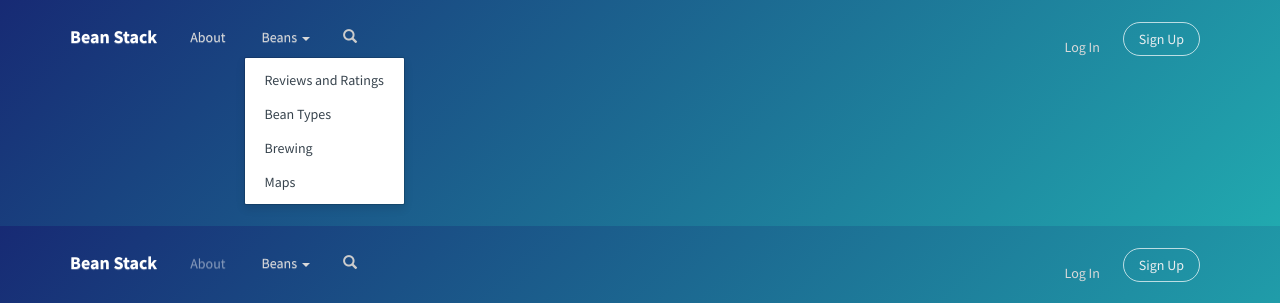
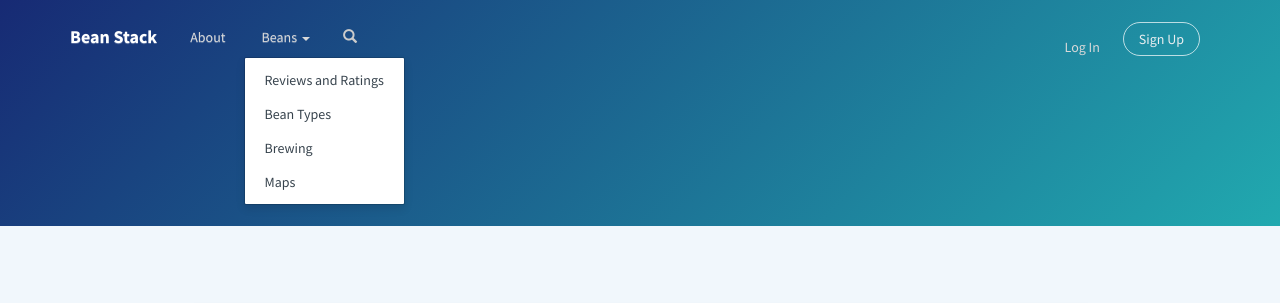
Before and after one commit to SarthakKapoor93/beanstack, a Django app: page /bean_app/signup in a window 1280 px wide. Shown: the top 303 px of the page. Run offline with Django 3.2, Linux system fonts and the light colour scheme; some libraries are stand-ins or nearby versions; some web fonts are replaced.

Commit message:
temporal changes

```diff
--- a/bean_app/forms.py
+++ b/bean_app/forms.py
@@ -1,7 +1,6 @@
 from django import forms
 from django.contrib.auth.models import User
-
-from bean_app.models import Tag, CoffeeBean, Customer, Review
+from bean_app.models import Tag, CoffeeBean, Customer, Review, Vendor
 
 
 class Tag(forms.ModelForm):
@@ -13,7 +12,7 @@ class Tag(forms.ModelForm):
 
     class Meta:
         model = Tag
-        fields = ('name',)
+        fields = ('name', )
 
 
 class CoffeeBean(forms.ModelForm):
@@ -37,47 +36,63 @@ class CoffeeBean(forms.ModelForm):
             return cleaned_data
 
 
-class Customer(forms.ModelForm):
-    class Meta:
-        model = Customer
-        fields = ('',)
+# class Customer(forms.ModelForm):
+#     class Meta:
+#         model = Customer
+#         fields = ('',)
 
+#
+# class Review(forms.ModelForm):
+#     class Meta:
+#         model = Review
+#         fields = ('',)
 
-class Review(forms.ModelForm):
-    class Meta:
-        model = Review
-        fields = ('',)
+#
+# class Vendor(forms.ModelForm):
+#     class Meta:
+#         model = Review
+#         fields = ('',)
 
-
-class Vendor(forms.ModelForm):
-    class Meta:
-        model = Review
-        fields = ('',)
-
-
-class VendorSignupForm(forms.ModelForm):
-    password = forms.CharField(widget=forms.PasswordInput())
-
-    class Meta:
-        model = User
-        fields = ('Full Name', 'Full Address', 'Contact', 'Shop or Cafe URL', 'email', 'password', 'Password(repeat)')
+#
+# class VendorSignupForm(forms.ModelForm):
+#     password = forms.CharField(widget=forms.PasswordInput())
+#
+#     class Meta:
+#         model = Vendor
+#         fields = ('Full Name', 'Full Address', 'Contact', 'Shop or Cafe URL', 'email', 'password', 'Password(repeat)')
 
 
 class SignupForm(forms.ModelForm):
+    email = forms.CharField(widget=forms.EmailInput())
     password = forms.CharField(widget=forms.PasswordInput())
+    password_repeat = forms.CharField(widget=forms.PasswordInput())
 
     class Meta:
         model = User
         fields = ('email', 'password', 'password_repeat')
 
 
-class MyAccountForm(forms.ModelForm):
+# class MyAccountForm(forms.ModelForm):
+#     class Meta:
+#         model = MyAccountForm
+#         fields = ('FullName', 'Address', 'Contact', 'Favourite', 'email', 'password', 'Password(repeat)')
+
+#
+# class UserAccountPicture(forms.ModelForm):
+#     class Meta:
+#         model = UserAccountPicture
+#         fields = ('website', 'picture')
+#
+#
+# class UserAccountPicture(forms.ModelForm):
+#     class Meta:
+#         model = UserAccountPicture
+#         fields = ('website', 'picture')
+#
+
+class UserForm(forms.ModelForm):
+    password = forms.CharField(widget=forms.PasswordInput())
+
     class Meta:
-        model = MyAccountForm
-        fields = ('FullName', 'Address', 'Contact', 'Favourite', 'email', 'password', 'Password(repeat)')
-
-
-class UserAccountPicture(forms.ModelForm):
-    class Meta:
-        model = UserAccountPicture
-        fields = ('website', 'picture')
+        model = User
+        fields = ('email', 'password')
--- a/bean_app/models.py
+++ b/bean_app/models.py
@@ -44,11 +44,11 @@ class CoffeeBean(models.Model):
 class Customer(models.Model):
     # We don't need a customer id number do? Just use to pk?
     fullname = models.CharField(max_length=128)
-    email = models.EmailField()
+    # email = models.EmailField(blank=True)
     # password = models.CharField()   This would store the password as a string, Django handles this for us
     # address = models.CharField()      Do we need their address?
     # telephone = models.CharField()   Do we need the telephone?
-    favourite_coffee = models.ForeignKey(CoffeeBean)
+    # favourite_coffee = models.ForeignKey(CoffeeBean)
 
     # Makes more sense to have the link here, rather than the char field?
 
--- a/bean_app/urls.py
+++ b/bean_app/urls.py
@@ -14,7 +14,7 @@ urlpatterns = [
     url(r'^vendorsignup', views.signup, name='vendorsignup'),
     url(r'^signupselection', views.signupselection, name='signupselection'),
     url(r'^maps', views.maps, name='maps'),
-    url(r'^oauth/', include('social_django.urls', namespace='social')),
+
     url(r'^load_api', views.load_api, name='load_api'),
     url(r'^logout/$', views.user_logout, name='logout'),
     url(r'^restricted/', views.restricted, name='restricted'),
--- a/bean_app/views.py
+++ b/bean_app/views.py
@@ -1,19 +1,22 @@
+from datetime import datetime
+
+from django.contrib.auth import authenticate, login, logout
 from django.contrib.auth.decorators import login_required
-from django.contrib.auth import authenticate, login, logout
+from django.core.urlresolvers import reverse
+from django.http import HttpResponse, HttpResponseRedirect
 from django.shortcuts import render
-from datetime import datetime
-from django.http import HttpResponse, HttpResponseRedirect
-from django.core.urlresolvers import reverse
-from bean_app.models import CoffeeBean, Review, Vendor, VendorAccountForm, VendorSignupForm, AccountForm, MyAccountForm, SignupForm, \
-    social_djangomysite
+
 from bean_app.google_maps_api import Mapper
+from bean_app.models import CoffeeBean, Review, Vendor, VendorAccountForm, VendorSignupForm, AccountForm, MyAccountForm, \
+    SignupForm
 
+from bean_app.forms import UserForm, SignupForm, CoffeeBean, Review, Vendor
 mapper = Mapper()
 
 
 def home(request):
     # Return the top three beans
-    beans = CoffeeBean.objects.order_by('average_rating')[:3]
+    beans = CoffeeBean.object.order_by('average_rating')[:3]
     return render(request, 'bean_app/home.html', {'beans': beans})
 
 
@@ -91,32 +94,26 @@ def signup(request):
 
     if request.method == 'POST':
         signup_form = SignupForm(data=request.POST)
-        account_form = AccountForm(data=request.POST)
 
-        if signup_form.is_valid() and account_form.is_valid():
+        print(type(signup_form))
 
-            user = account_form.save()
-            user.set_password(user.password)
+        if signup_form.is_valid():
+
+            user = signup_form.save()
             user.save()
 
-            account = account_form.save(commit=False)
+            account = signup_form.save(commit=False)
             account.user = user
-
-            if 'picture' in request.FILES:
-                account.picture = request.FLIES['picture']
-            account.save()
 
             signup_complete = True
         else:
 
-            print(signup_form.errors, account_form.errors)
+            print("!!!!!!!!!!!!!", signup_form.errors)
     else:
         signup_form = SignupForm()
-        account_form = AccountForm()
 
     return render(request, 'bean_app/signup.html', {
         'SignupForm': signup_form,
-        'AccountForm': account_form,
         'signup_complete': signup_complete})
 
 
--- a/templates/bean_app/base.html
+++ b/templates/bean_app/base.html
@@ -164,6 +164,7 @@
 <ul>
 {% if user.is_authenticated %}
 <li><a href="{% url 'restricted' %}">Restricted Page</a></li>
+
 <li><a href="{% url 'logout' %}">Logout</a></li>
 {% else %}
 <li><a href="{% url 'login' %}">Sign In</a></li>
--- a/templates/bean_app/signup.html
+++ b/templates/bean_app/signup.html
@@ -7,36 +7,6 @@
 
 {% block body_block %}
 
-
-
-    <div class="header-blue">
-        <nav class="navbar navbar-default navigation-clean-search">
-            <div class="container">
-                <div class="navbar-header"><a class="navbar-brand navbar-link" href="{% url 'home' %}">Bean Stack</a>
-                    <button class="navbar-toggle collapsed" data-toggle="collapse" data-target="#navcol-1"><span class="sr-only">Toggle navigation</span><span class="icon-bar"></span><span class="icon-bar"></span><span class="icon-bar"></span></button>
-                </div>
-                <div class="collapse navbar-collapse" id="navcol-1">
-                    <ul class="nav navbar-nav">
-                        <li class="active" role="presentation"><a href="{% url 'about' %}">About </a></li>
-                        <li class="dropdown"><a class="dropdown-toggle" data-toggle="dropdown" aria-expanded="false" href="{% url 'browse' %}">Beans <span class="caret"></span></a>
-                            <ul class="dropdown-menu" role="menu">
-                                <li role="presentation"><a href="{% url 'browse' %}">Reviews and Ratings</a></li>
-                                <li role="presentation"><a href="{% url 'browse' %}">Bean Types </a></li>
-                                <li role="presentation"><a href="#">Brewing </a></li>
-                            </ul>
-                        </li>
-                    </ul>
-                    <form class="navbar-form navbar-left" target="_self">
-                        <div class="form-group">
-                            <label class="control-label" for="search-field"><i class="glyphicon glyphicon-search"></i></label>
-                            <input class="form-control search-field" type="search" name="search" id="search-field">
-                        </div>
-                    </form>
-                    <p class="navbar-text navbar-right"><a class="navbar-link login" href="{% url 'login' %}">Log In</a> <a class="btn btn-default action-button" role="button" href="{% url 'signupselection' %}">Sign Up</a></p>
-                </div>
-            </div>
-        </nav>
-    </div>
 
 {% if signup %}
 <strong>Thank you for signing up!</strong>
@@ -58,7 +28,7 @@
                     <input class="form-control" type="password" name="password" placeholder="Password">
                 </div>
                 <div class="form-group">
-                    <input class="form-control" type="Password(repeat)" name="Password(repeat)" placeholder="Password(repeat)">
+                    <input class="form-control" type="password" name="password_repeat" placeholder="Confirm Password">
                 </div>
                 <div class="form-group">
                     <div class="checkbox">
```
Also changed, not shown: beanstack/settings.py (+7 -0 lines), templates/bean_app/login.html (+0 -29 lines), db.sqlite3.
